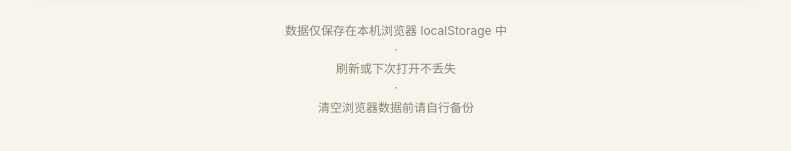
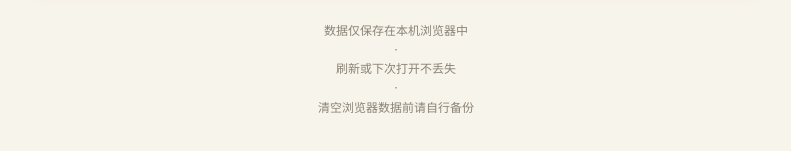
Before and after one commit to daerwenwen/gold-avg-calculator, a plain HTML site: page index.html in a window 1280 px wide. Shown: the part 1270-1421 px from the top of the page, without its empty margins (244-1035 px from the left). Drawn offline with Linux system fonts and the light colour scheme.

```diff
--- a/index.html
+++ b/index.html
@@ -255,7 +255,7 @@
   </section>
 
   <footer>
-    数据仅保存在本机浏览器 localStorage 中<div class="dot">·</div>刷新或下次打开不丢失<div class="dot">·</div>清空浏览器数据前请自行备份
+    数据仅保存在本机浏览器中<div class="dot">·</div>刷新或下次打开不丢失<div class="dot">·</div>清空浏览器数据前请自行备份
   </footer>
 
 </div>
```
Also changed, not shown: 1 other file.
